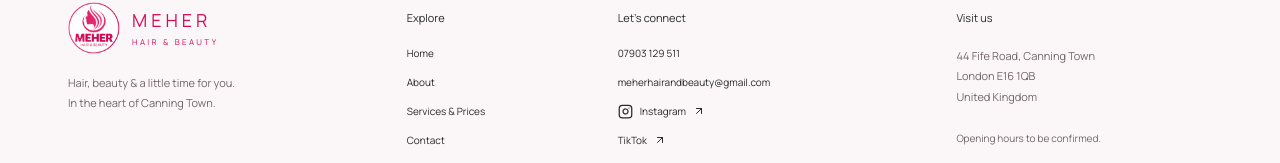
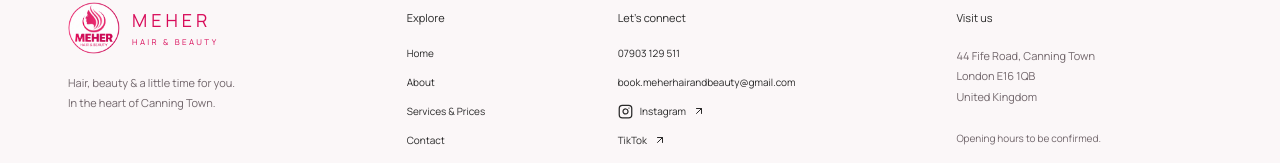
Before and after one commit to bookmeherhairandbeauty/meherhairandbeauty, a React (Vite) app: page / in a window 1280 px wide. Shown: the part 3770-3933 px from the top of the page. Built offline with nearby package versions, Linux system fonts and the light colour scheme.

Commit message:
Update business.js

```diff
--- a/src/data/business.js
+++ b/src/data/business.js
@@ -3,7 +3,7 @@ export const business = {
   address: "44 Fife Road, Canning Town, London E16 1QB, United Kingdom",
   phone: "07903 129 511",
   phoneHref: "tel:+447903129511",
-  email: "meherhairandbeauty@gmail.com",
+  email: "book.meherhairandbeauty@gmail.com",
   instagram: "https://www.instagram.com/meherhairandbeauty/",
   tiktok: "https://www.tiktok.com/@meherhairandbeauty",
   WebburnerTech: "https://www.webburner.tech/",
```
